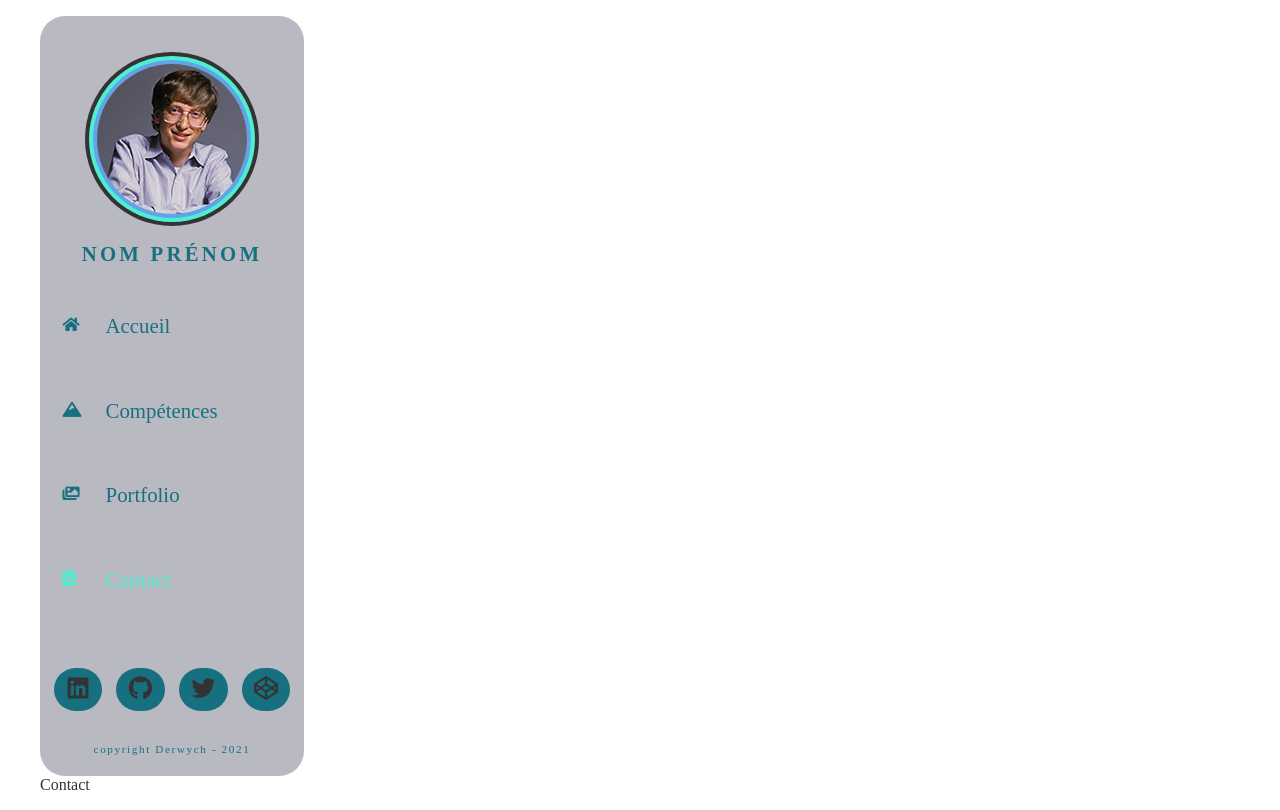
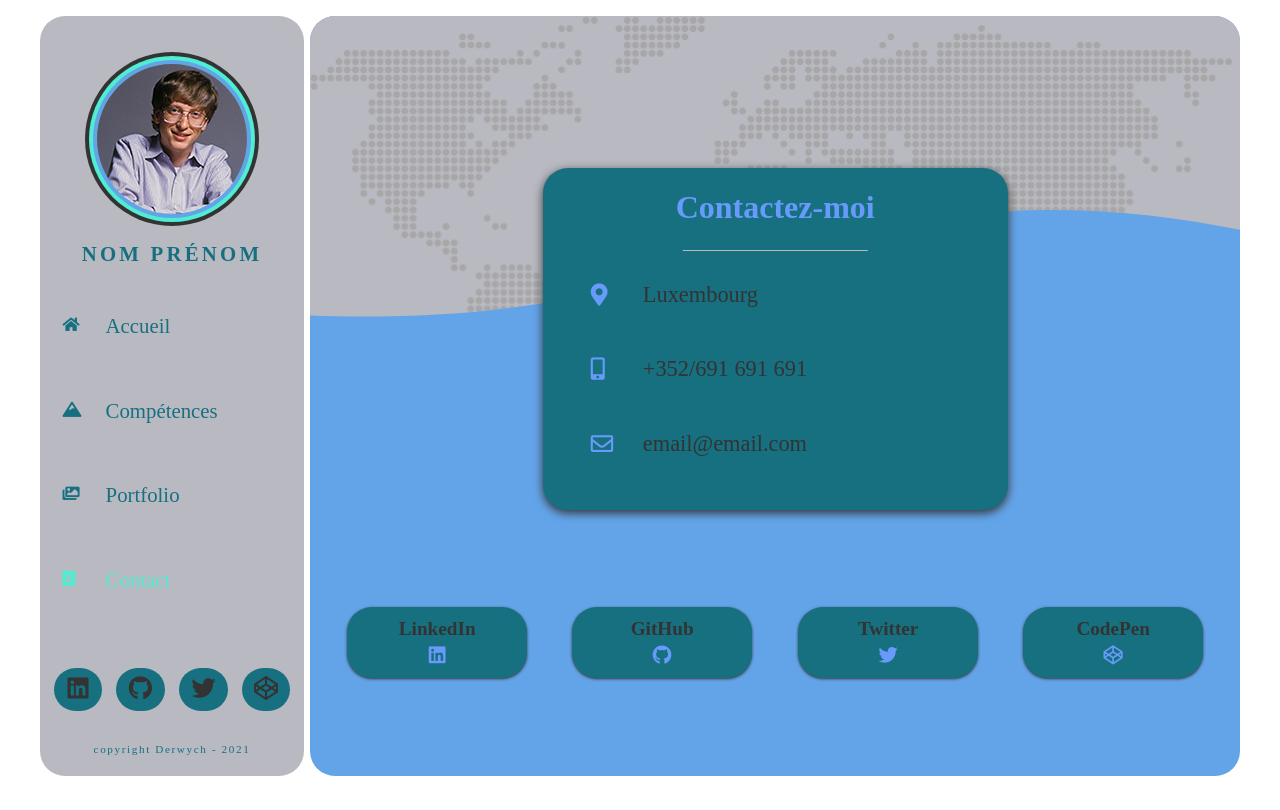
Before and after one commit to Michel-Seys/react-cv, a React (Create React App) app: page /Contact in a window 1280 px wide. Built offline with nearby package versions, Linux system fonts and the light colour scheme; a web font is replaced by a local one.

Commit message:
Contact & css

```diff
--- a/package.json
+++ b/package.json
@@ -8,6 +8,7 @@
     "@testing-library/user-event": "^12.1.10",
     "node-sass": "^4.14.1",
     "react": "^17.0.2",
+    "react-copy-to-clipboard": "^5.0.3",
     "react-dom": "^17.0.2",
     "react-router-dom": "^5.2.0",
     "react-scripts": "4.0.3",
--- a/src/pages/Contact.js
+++ b/src/pages/Contact.js
@@ -1,11 +1,55 @@
 import React from 'react';
 import Navigation from "../components/Navigation";
+import {CopyToClipboard} from "react-copy-to-clipboard/lib/Component";
 
 const Contact = () => {
     return (
-        <div>
+        <div className="contact">
             <Navigation />
-            Contact
+            <div className="contactContent">
+                <div className="header"></div>
+                <div className="contactBox">
+                    <h1>Contactez-moi</h1>
+                    <ul>
+                        <li>
+                            <i className="fas fa-map-marker-alt"></i>
+                            <span>Luxembourg</span>
+                        </li>
+                        <li>
+                            <i className="fas fa-mobile-alt"></i>
+                            <CopyToClipboard text="+352/691 691 691">
+                                <span className="clickInput" onClick={() => { alert('Téléphone copié !!')}}>+352/691 691 691</span>
+                            </CopyToClipboard>
+                        </li>
+                        <li>
+                            <i className="far fa-envelope"></i>
+                            <CopyToClipboard text="email@email.com">
+                                <span className="clickInput" onClick={() => { alert('Email copié !!')}}>email@email.com</span>
+                            </CopyToClipboard>
+                        </li>
+                    </ul>
+                </div>
+                <div className="socialNetwork">
+                    <ul>
+                            <a href="https://www.google.lu" target="_blank" rel="noopener noreferrer">
+                                <h4>LinkedIn</h4>
+                                <i className="fab fa-linkedin"></i>
+                            </a>
+                            <a href="https://www.google.lu" target="_blank" rel="noopener noreferrer">
+                                <h4>GitHub</h4>
+                                <i className="fab fa-github"></i>
+                            </a>
+                            <a href="https://www.google.lu" target="_blank" rel="noopener noreferrer">
+                                <h4>Twitter</h4>
+                                <i className="fab fa-twitter"></i>
+                            </a>
+                            <a href="https://www.google.lu" target="_blank" rel="noopener noreferrer">
+                                <h4>CodePen</h4>
+                                <i className="fab fa-codepen"></i>
+                            </a>
+                    </ul>
+                </div>
+            </div>
         </div>
     );
 };
--- a/src/styles/pages/_contact.scss
+++ b/src/styles/pages/_contact.scss
@@ -0,0 +1,170 @@
+.contactContent {
+  background: $color-3;
+  border-radius: $borderRadius;
+  width: 100%;
+  overflow: hidden;
+  display: grid;
+  grid-template-columns: 1fr;
+  grid-template-rows: 20% 45% 35%;
+  grid-template-areas:
+    "1"
+    "2"
+    "3";
+
+  .header {
+    grid-area: 1;
+    width: 100%;
+    position: relative;
+    background: $color-1;
+    height: 340px;
+
+    &:before {
+      content: '';
+      width: 100%;
+      height: 100%;
+      position: absolute;
+      background: url(../../media/map.jpg) no-repeat center top/cover;
+      filter: grayscale(100%);
+    }
+    &:after {
+      content: '';
+      width: 100%;
+      height: 100%;
+      position: absolute;
+      top: 30px;
+      background: url(../../media/shape.svg) no-repeat center /cover;
+
+    }
+  }
+  .contactBox {
+    grid-area: 2;
+    background: $color-5;
+    margin: 0 auto;
+    padding: 1rem 3rem;
+    z-index: 2;
+    border-radius: $borderRadius;
+    box-shadow: 0 3px 10px #333;
+    width: 50%;
+    min-width: 440px;
+    min-height: 200px;
+
+    h1 {
+      text-align: center;
+      margin-top: 0.3rem;
+      position: relative;
+      color: $color-2;
+
+      &:after {
+        content: '';
+        height: 1px;
+        width: 50%;
+        background: $color-1;
+        position: absolute;
+        bottom: -25px;
+        left: 50%;
+        transform: translateX(-50%);
+      }
+    }
+    ul {
+      height: 72%;
+      width: inherit;
+      display: grid;
+      margin-top: 3.5rem;
+
+      li {
+        position: relative;
+      }
+
+      i {
+        font-size: 1.4rem;
+        position: absolute;
+        transform: translateY(2px);
+        color: $color-2;
+      }
+      span {
+        font-size: 1.4rem;
+        position: absolute;
+        transform: translateX(52px);
+        background: transparent;
+        border: none;
+        outline: none;
+        width: 350px;
+        transition: .2s ease;
+      }
+      .clickInput:hover {
+        transform: translateX(56px);
+        cursor: pointer;
+      }
+    }
+  }
+  .socialNetwork {
+    grid-area: 3;
+    @include verticalCenter;
+
+    ul {
+      display: flex;
+      text-align: center;
+      width: 100%;
+      justify-content: space-around;
+
+      a {
+        width: 20%;
+        font-size: 1.2rem;
+        background: $color-5;
+        border-radius: $borderRadius;
+        display: inline-block;
+        padding: 0.7rem 0;
+        box-shadow: $shadow;
+        transform: scaleY(0);
+        transform-origin: center;
+        transition: .2s ease;
+        transition: scale .1s;
+
+        &:hover {
+          background: $color-4;
+        }
+
+        i {
+          color: $color-2;
+          margin-top: .3rem;
+        }
+      }
+      //ANIMATION
+      @mixin networkAnim($timeout) {
+        animation: pop 1s forwards;
+        animation-delay: $timeout;
+
+      }
+      @keyframes pop {
+        to {
+          transform: scaleY(1);
+        }
+      }
+      a:nth-child(1) {
+        @include networkAnim(.4s);
+      }
+      a:nth-child(2) {
+        @include networkAnim(.8s);
+      }
+      a:nth-child(3) {
+        @include networkAnim(1.2s);
+      }
+      a:nth-child(4) {
+        @include networkAnim(1.6s);
+      }
+    }
+  }
+}
+@media screen and (max-width: 500px){
+  .contactContent {
+    .contactBox {
+      min-width: 100% !important;
+    }
+    span {
+      font-size: .9rem !important;
+    }
+    h4 {
+      font-size: .9rem;
+    }
+  }
+}
```
Also changed, not shown: 2 other files (tests, documents, lock files or other folders).
